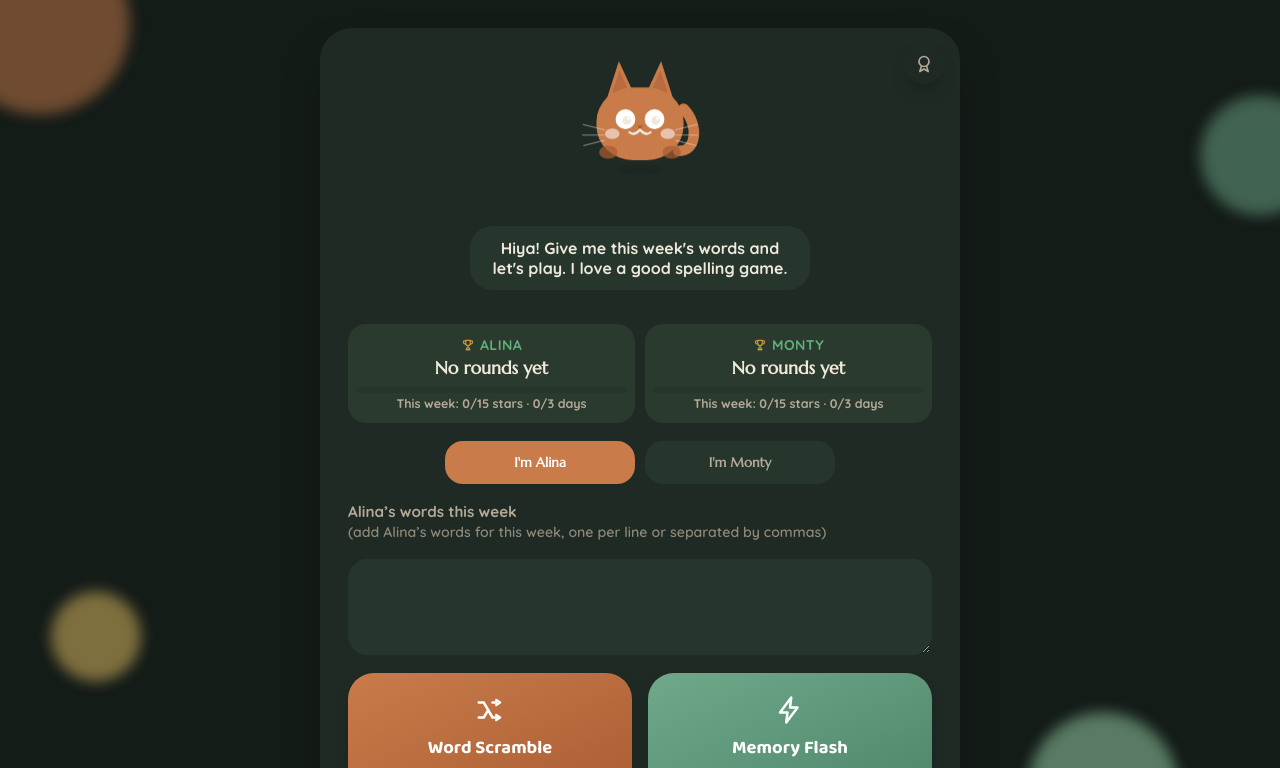
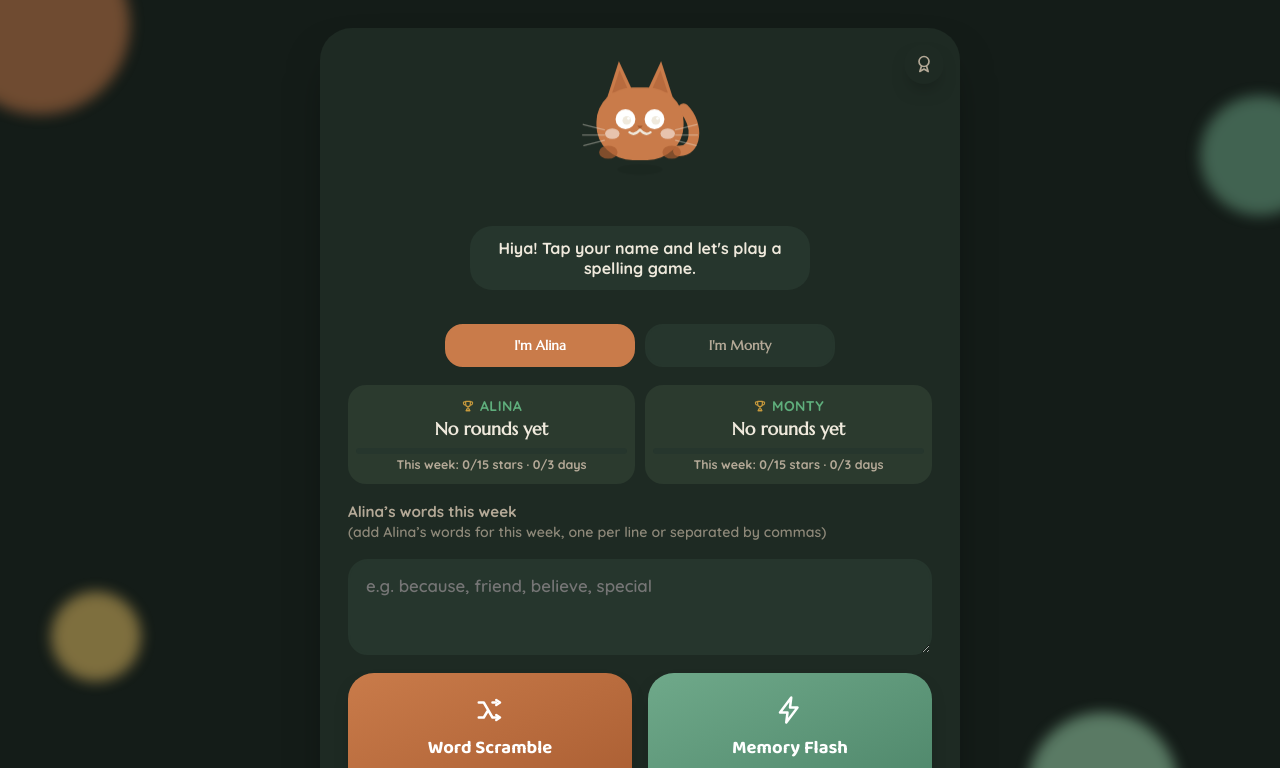
Before and after one commit to fidgetrope/spell, a plain HTML site: page index.html in a window 1280 px wide. Both pictures are taken after a click on the button "I'm Alina". Shown: the top 768 px of the page. Drawn offline with Linux system fonts and the light colour scheme.

Commit message:
Fix landing page: hide word list until a player is picked
Typing words before choosing Alina or Monty got silently wiped when
the player button was clicked, since it reset the textarea then loaded
that player's saved list. Now the name buttons sit right under the
greeting, and the word list / game mode buttons only appear once a
player is selected, so there's nothing to lose.

```diff
--- a/index.html
+++ b/index.html
@@ -265,6 +265,16 @@
   .player-btn:hover{transform:translateY(-2px);}
   .player-btn.selected{background:var(--pink);border-color:var(--pink);color:#fff;}
 
+  .game-setup{
+    display:flex;
+    flex-direction:column;
+    align-items:center;
+    gap:18px;
+    width:100%;
+    animation:rise .3s ease;
+  }
+  .game-setup[hidden]{display:none;}
+
   .scoreboard{
     display:flex;
     gap:10px;
@@ -922,7 +932,12 @@
           <svg class="icon" aria-hidden="true"><use href="#icon-badge"></use></svg>
         </button>
         <svg class="mascot mascot--lg idle" id="mascot-home" aria-hidden="true"><use href="#mascot-pip"></use></svg>
-        <p class="speech-bubble">Hiya! Give me this week's words and let's play. I love a good spelling game.</p>
+        <p class="speech-bubble">Hiya! Tap your name and let's play a spelling game.</p>
+
+        <div class="player-row" role="group" aria-label="Who's playing">
+          <button type="button" class="player-btn" id="player-btn-alina" data-player="alina" data-name="Alina">I'm Alina</button>
+          <button type="button" class="player-btn" id="player-btn-monty" data-player="monty" data-name="Monty">I'm Monty</button>
+        </div>
 
         <div class="badge-banner" id="badge-banner" hidden>
           <svg class="badge-banner-icon" aria-hidden="true"><use id="badge-banner-use" href="#icon-trophy"></use></svg>
@@ -954,21 +969,12 @@
           </div>
         </div>
 
-        <div class="player-row" role="group" aria-label="Who's playing">
-          <button type="button" class="player-btn" id="player-btn-alina" data-player="alina" data-name="Alina">I'm Alina</button>
-          <button type="button" class="player-btn" id="player-btn-monty" data-player="monty" data-name="Monty">I'm Monty</button>
-        </div>
-
+        <div class="game-setup" id="game-setup" hidden>
           <label class="field-label" for="word-input">
             <span id="word-list-heading">This week's words</span>
             <small id="word-list-hint">(sample shown: clear it and paste your own list, one word per line or separated by commas)</small>
           </label>
-        <textarea id="word-input" spellcheck="false" autocapitalize="off">because
-friend
-believe
-special
-remember
-favourite</textarea>
+          <textarea id="word-input" spellcheck="false" autocapitalize="off" placeholder="e.g. because, friend, believe, special"></textarea>
 
           <div class="mode-row">
             <button id="btn-start-scramble" class="mode-btn mode-scramble" type="button">
@@ -983,6 +989,7 @@ favourite</textarea>
             </button>
           </div>
           <p id="home-hint" class="home-hint"></p>
+        </div>
 
         <div class="home-nav-row">
           <button type="button" id="btn-open-badges" class="pill-btn secondary nav-pill">
@@ -1512,7 +1519,7 @@ favourite</textarea>
   function updateWordListLabel(name, hasSaved){
     if(!name){
       el('word-list-heading').textContent = 'This week’s words';
-      el('word-list-hint').textContent = '(sample shown: clear it and paste your own list, one word per line or separated by commas)';
+      el('word-list-hint').textContent = '(one word per line or separated by commas)';
       return;
     }
     el('word-list-heading').textContent = name + '’s words this week';
@@ -1537,6 +1544,7 @@ favourite</textarea>
     btn.addEventListener('click', function(){
       flushWordSave();
 
+      el('game-setup').hidden = false;
       state.player = key;
       state.playerName = btn.getAttribute('data-name');
       ['alina', 'monty'].forEach(function(k){
```
Lines whose indentation alone changed are shown as unchanged.
